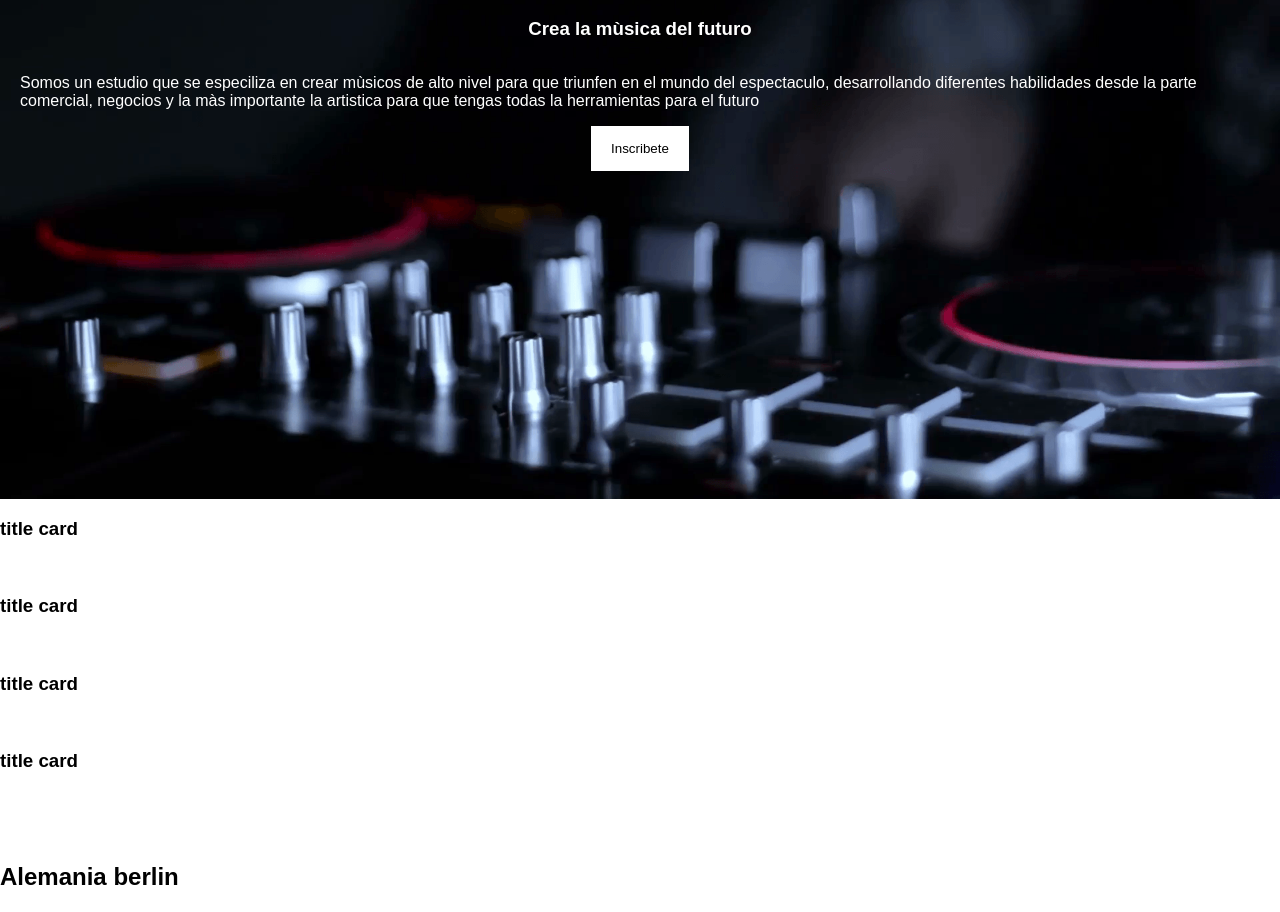
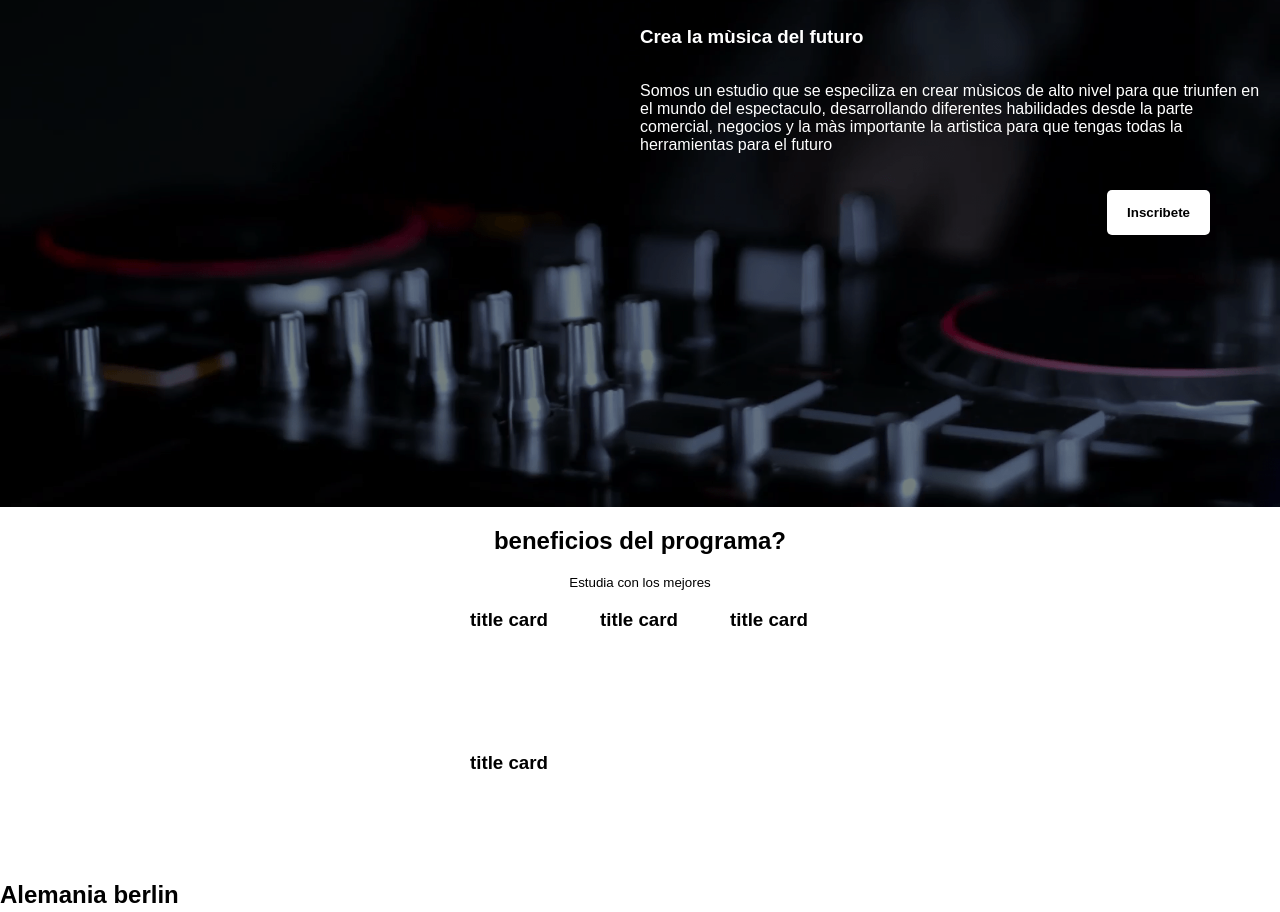
Before and after one commit to oscara1796/Cursos-sass, a plain HTML site: page index.html in a window 1280 px wide. Shown: the part 161-1073 px from the top of the page. Drawn offline with Linux system fonts and the light colour scheme.

Commit message:
Mejorando el sitio para continuar con el curso de sass

```diff
--- a/index.html
+++ b/index.html
@@ -30,7 +30,10 @@
         </div>
       </main>
 
-      <section id="ventajas-programa">
+      <section id="ventajas-programa" class="ventajas-section">
+        <h2>beneficios del programa?</h2>
+        <small>Estudia con los mejores</small>
+        <div class="__container_ventajas">
           <div class="card">
               <div class="card-title">
                 <h3>title card</h3>
@@ -73,6 +76,7 @@
               </figure>
               <div class="card-body">
                 <p></p>
+              </div>
           </div>
         </div>
       </section>
--- a/scss/components/_page-layout.scss
+++ b/scss/components/_page-layout.scss
@@ -12,15 +12,22 @@ body{
 
 .cabecera{
   background-color: $color-white;
+  position: sticky;
+  top:0;
+  padding: 20px 0px;
+  z-index: 2;
 }
 
 .cabecera nav{
   width: 100%;
+
 }
 
 .cabecera ul{
   margin-left: 0;
   padding-left: 0;
+  margin-top: 0;
+  margin-bottom: 0;
 }
 
 .cabecera li{
@@ -34,6 +41,9 @@ body{
   color: $color-black;
   font-size: $basefontsize;
   font-weight: $font-weight;
+  &:hover{
+    color: $color-gray;
+  }
 }
 
 
@@ -44,6 +54,12 @@ body{
   height: $presentation;
   position: relative;
   padding: $padding-section;
+  display: flex;
+  justify-content: flex-end;
+  @include respond-to($md-port){
+    justify-content: center;
+    align-items: center;
+    }
   &__img{
     margin: 0;
     position: absolute;
@@ -56,10 +72,17 @@ body{
     width: 100%;
     object-fit: cover;
     object-position: 50% 90%;
+    filter: brightness(50%);
   }
   &__text{
     color: $color-white;
     @include content-center(flex);
+    align-items: flex-start;
+    width: 50%;
+    @include respond-to($md-port){
+      align-items: center;
+      width: 100%;}
+
   }
   &__text__button{
     color:$color-black;
@@ -67,6 +90,35 @@ body{
     padding: $padding-button;
     text-decoration: none;
     border: none;
+    margin-top: 20px;
+    font-weight: $font-weight;
+    border-radius: 5px;
+    align-self: flex-end;
+    margin-right: 50px;
+    @include respond-to($md-port){
+      align-self: center;
+      width: 100%;
+      margin-right: 0;}
+  }
+
+  &__text__button:hover{
+    background-color: rgb(255,255,255,.40);
+
   }
 
 }
+
+// Aqui acaba la portada
+
+.ventajas-section{
+  @include content-center(flex);
+}
+
+.__container_ventajas{
+  display: grid;
+  grid-template-columns: repeat(4, 1fr);
+  grid-gap: 50px;
+  @include respond-to($md-port){
+    grid-template-columns: repeat(1, 1fr);
+  }
+}
--- a/scss/lib/_mixins.scss
+++ b/scss/lib/_mixins.scss
@@ -10,7 +10,7 @@
 }
 
 @mixin respond-to($breakpoint: $lg-port){
-  @media only screen and (min-width: $breakpoint){
+  @media only screen and (max-width: $breakpoint){
       @content;
   }
 }
```
Also changed, not shown: css/index.css, 1 other file. Lines whose indentation alone changed are shown as unchanged.
